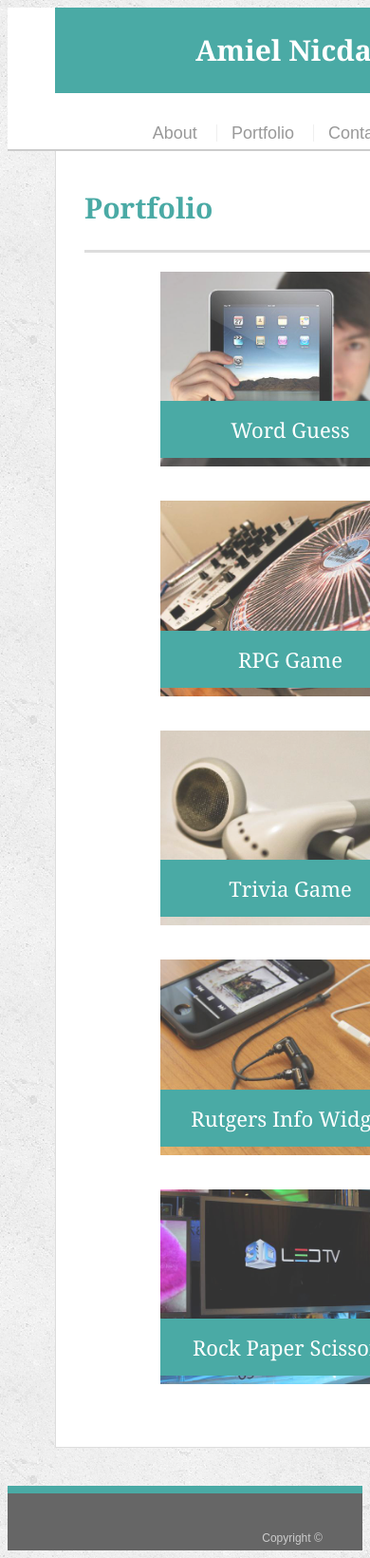
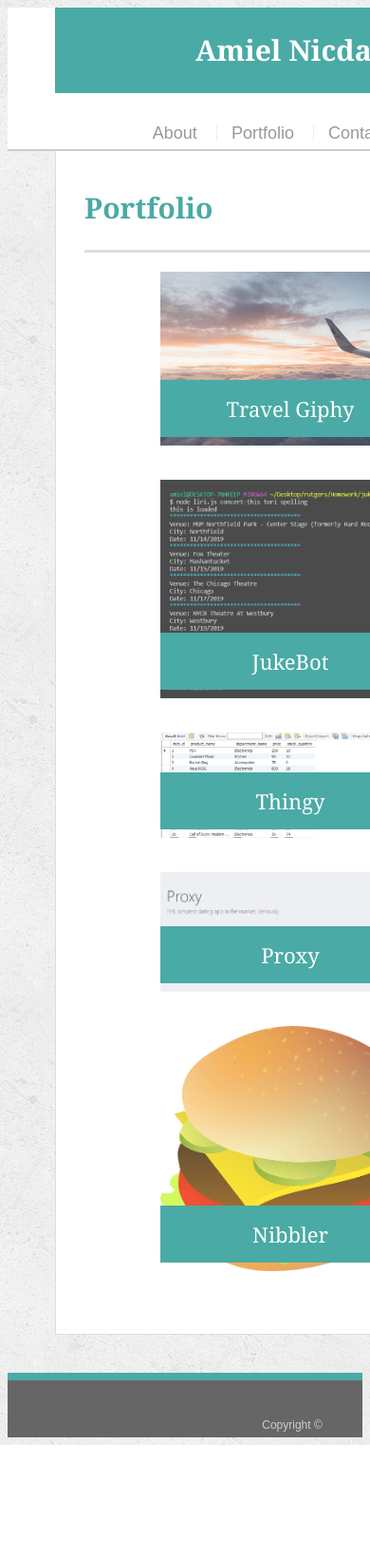
Before and after one commit to amielnicdao/Responsive-Portfolio, a plain HTML site: page portfolio.html in a window 390 px wide. Shown: the top 1640 px of the page at 95% size. After the commit the page ends 1521 px from the top, so only its background shows below. Drawn offline with Linux system fonts and the light colour scheme.

Commit message:
added images for portfolio and bio

```diff
--- a/portfolio.html
+++ b/portfolio.html
@@ -3,7 +3,7 @@
 
 <head>
   <meta charset="UTF-8">
-  <title>Portfolio | Your Name</title>
+  <title>Portfolio | Amiel Nicdao</title>
   <link rel="stylesheet" type="text/css" href="assets/css/style.css">
 </head>
 
@@ -24,30 +24,45 @@
     <section class="main-section">
       <h1>Portfolio</h1>
 
-      <div class="work">
-        <img src="assets/images/technics-q-c-640-480-1.jpg" alt="Word Guess">
+      <!-- <div class="work">
+        <img src="assets/images/questionmark.png" alt="Word Guess">
 
-        <h3>Word Guess</h3>
+        <h3>The Psychic Game</h3>
       </div>
       <div class="work">
-        <img src="assets/images/technics-q-c-640-480-2.jpg" alt="RPG Game">
+        <img src="assets/images/orange.png" alt="Crystal Game">
 
-        <h3>RPG Game</h3>
+        <h3>Oh, Crystals!</h3>
+      </div> -->
+      <!-- <div class="work">
+        <img src="assets/images/pokeball.jpg" alt="Pokemon Trivia">
+
+        <h3>PokeTrivia</h3>
+      </div> -->
+      <div class="work">
+        <img src="assets/images/travel.jpg" alt="Travel Giphy">
+
+        <h3>Travel Giphy</h3>
       </div>
       <div class="work">
-        <img src="assets/images/technics-q-c-640-480-5.jpg" alt="Trivia Game">
+        <img src="assets/images/concert-this.PNG" alt="Liri Bot">
 
-        <h3>Trivia Game</h3>
+        <h3>JukeBot</h3>
       </div>
       <div class="work">
-        <img src="assets/images/technics-q-c-640-480-7.jpg" alt="Rutgers Info Widget">
+        <img src="assets/images/managerTable.png" alt="Bamazon">
 
-        <h3>Rutgers Info Widget</h3>
+        <h3>Thingy</h3>
       </div>
       <div class="work">
-        <img src="assets/images/technics-q-c-640-480-9.jpg" alt="Rock Paper Scissors">
+        <img src="assets/images/proxy.PNG" alt="Friend Finder">
 
-        <h3>Rock Paper Scissors</h3>
+        <h3>Proxy</h3>
+      </div>
+      <div class="work">
+        <img src="assets/images/burger.png" alt="Eat Da Burger">
+
+        <h3>Nibbler</h3>
       </div>
 
     </section>
```
Also changed, not shown: contact.html (+2 -2 lines), index.html (+16 -8 lines), assets/images/burger.png (added), assets/images/cat.jpg (deleted), assets/images/concert-this.PNG (added), assets/images/managerTable.png (added), assets/images/orange.png (added), assets/images/pokeball.jpg (added), assets/images/proxy.PNG (added), assets/images/questionmark.png (added), assets/images/technics-q-c-640-480-1.jpg (deleted), assets/images/technics-q-c-640-480-2.jpg (deleted), assets/images/technics-q-c-640-480-5.jpg (deleted), assets/images/technics-q-c-640-480-7.jpg (deleted), 3 more files.
